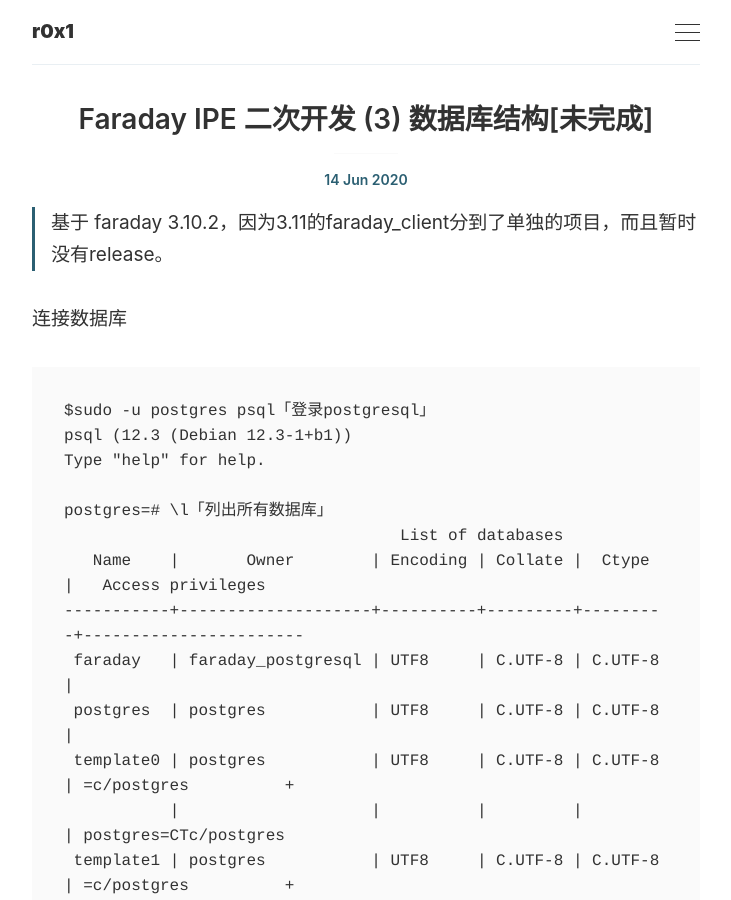
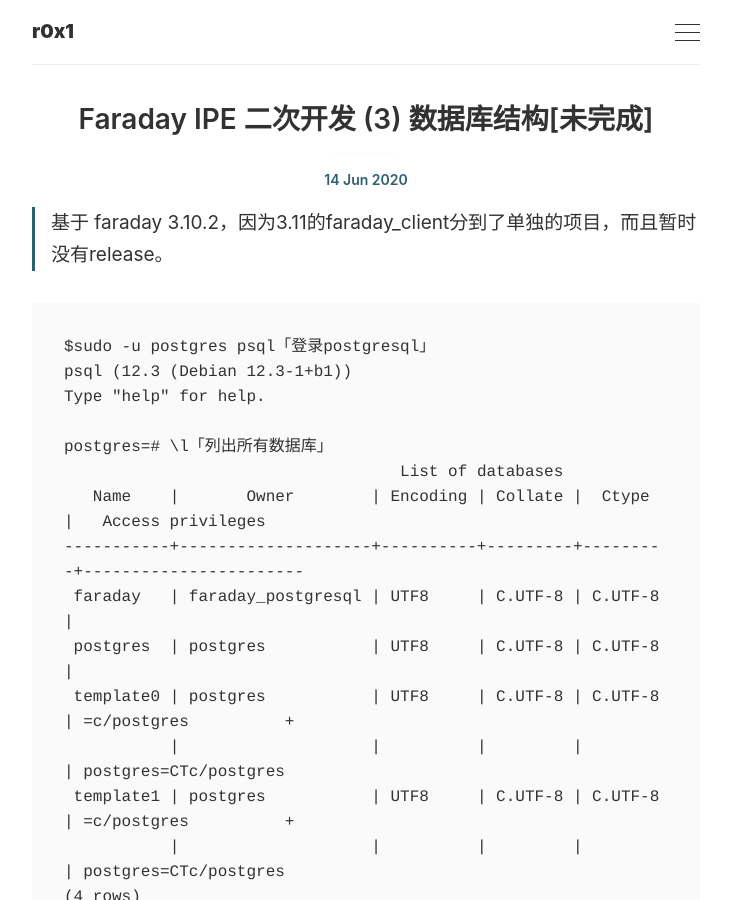
Before and after one commit to r0x1/r0x1.github.io, a Jekyll site: the page built from _posts/2020-06-14-faraday-ipe-3.md, in a window 1280 px wide and 900 px high. Shown: the whole window, without its empty margins (274-1005 px from the left). Built offline with Jekyll 4.4.1, drawn with Linux system fonts in a browser that asks for light colours.

Commit message:
Update Post “2020-06-14-faraday-ipe-3”

````diff
--- a/_posts/2020-06-14-faraday-ipe-3.md
+++ b/_posts/2020-06-14-faraday-ipe-3.md
@@ -9,7 +9,6 @@ image: null
 > 基于 faraday 3.10.2，因为3.11的faraday_client分到了单独的项目，而且暂时没有release。
 
 
-连接数据库
 
 ```
 $sudo -u postgres psql「登录postgresql」
````
